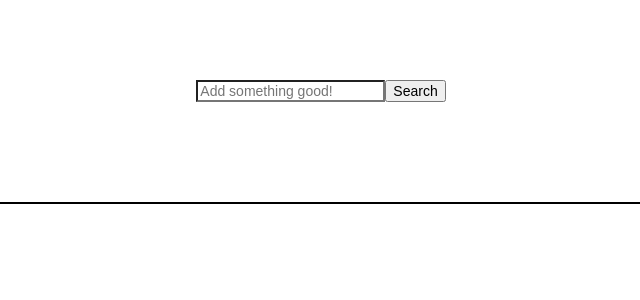
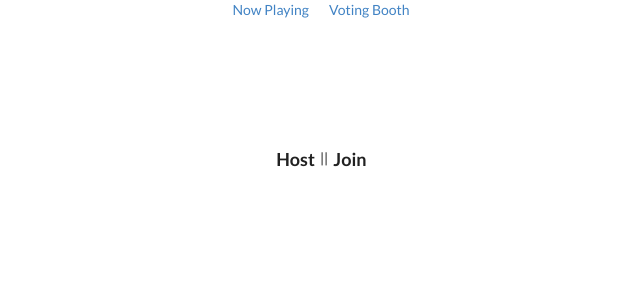
Before and after one commit to LaneMiller/ACGT, a React (Create React App) app: page / in a window 1280 px wide. Shown: the top 300 px of the page, without its empty margins (319-959 px from the left). Built offline with nearby package versions, Linux system fonts and the light colour scheme.

Commit message:
added basic routing

```diff
--- a/package.json
+++ b/package.json
@@ -6,6 +6,7 @@
     "ajv": "^6.5.1",
     "react": "^16.4.1",
     "react-dom": "^16.4.1",
+    "react-router-dom": "^4.3.1",
     "react-scripts": "1.1.4",
     "semantic-ui-css": "^2.3.2",
     "semantic-ui-react": "^0.81.1"
--- a/src/App.css
+++ b/src/App.css
@@ -1,5 +1,24 @@
 .App {
   text-align: center;
+}
+
+.nav > a {
+  padding: 10px;
+}
+
+.home {
+  display: flex;
+  /* align-items: center; */
+  margin-left: 46.5%;
+  margin-top: 10%;
+}
+
+#host {
+  margin-right: 5px;
+}
+
+#join {
+  margin-left: 5px;
 }
 
 .overlay {
--- /dev/null
+++ b/src/components/Home.js
@@ -0,0 +1,18 @@
+import React from 'react';
+
+const Home = (props) => {
+  const votingBooth = () => {props.history.push('/votingBooth')}
+  return (
+    <div className="home">
+      <div id="host">
+        <h3>Host</h3>
+      </div>
+      <span>||</span>
+      <div id="join">
+        <h3 onClick={votingBooth}>Join</h3>
+      </div>
+    </div>
+  )
+}
+
+export default Home;
--- a/src/containers/Room.js
+++ b/src/containers/Room.js
@@ -1,5 +1,8 @@
 import React, { Component } from 'react';
+// import NowPlaying from './NowPlaying'
 import VotingRoom from './VotingRoom'
+import Home from '../components/Home'
+import { Route, Switch, Link, NavLink } from 'react-router-dom';
 
 class Room extends Component {
   state = {
@@ -61,14 +64,37 @@ class Room extends Component {
   render() {
     return (
       <div>
-        <VotingRoom
+        <div className="nav">
+          <Link to="/nowPlaying">Now Playing</Link>
+          <Link to="/votingBooth">Voting Booth</Link>
+        </div>
+
+        <Route
+            path="/"
+            exact
+            render={(props) => <Home {...props}
+              />}
+          />
+
+        <Route
+          path="/votingBooth"
+          exact
+          render={() => <VotingRoom
             {...this.state}
             updateSearchTerm={this.updateSearchTerm}
             searchHandler={this.searchHandler}
             handleResultClick={this.handleResultClick}
             addToPlaylist={this.addToPlaylist}
             removeVotingCard={this.removeVotingCard}
+          />}
         />
+
+      {/*<Route
+          path="/nowPlaying"
+          exact
+          render={() => <NowPlaying
+            />}
+        />*/}
       </div>
     );
   }
--- a/src/index.js
+++ b/src/index.js
@@ -2,8 +2,9 @@ import React from 'react';
 import ReactDOM from 'react-dom';
 import './index.css';
 import 'semantic-ui-css/semantic.min.css';
+import { BrowserRouter as Router } from 'react-router-dom';
 import App from './App';
 import registerServiceWorker from './registerServiceWorker';
 
-ReactDOM.render(<App />, document.getElementById('root'));
+ReactDOM.render(<Router><App /></Router>, document.getElementById('root'));
 registerServiceWorker();
```
Lines whose indentation alone changed are shown as unchanged.
